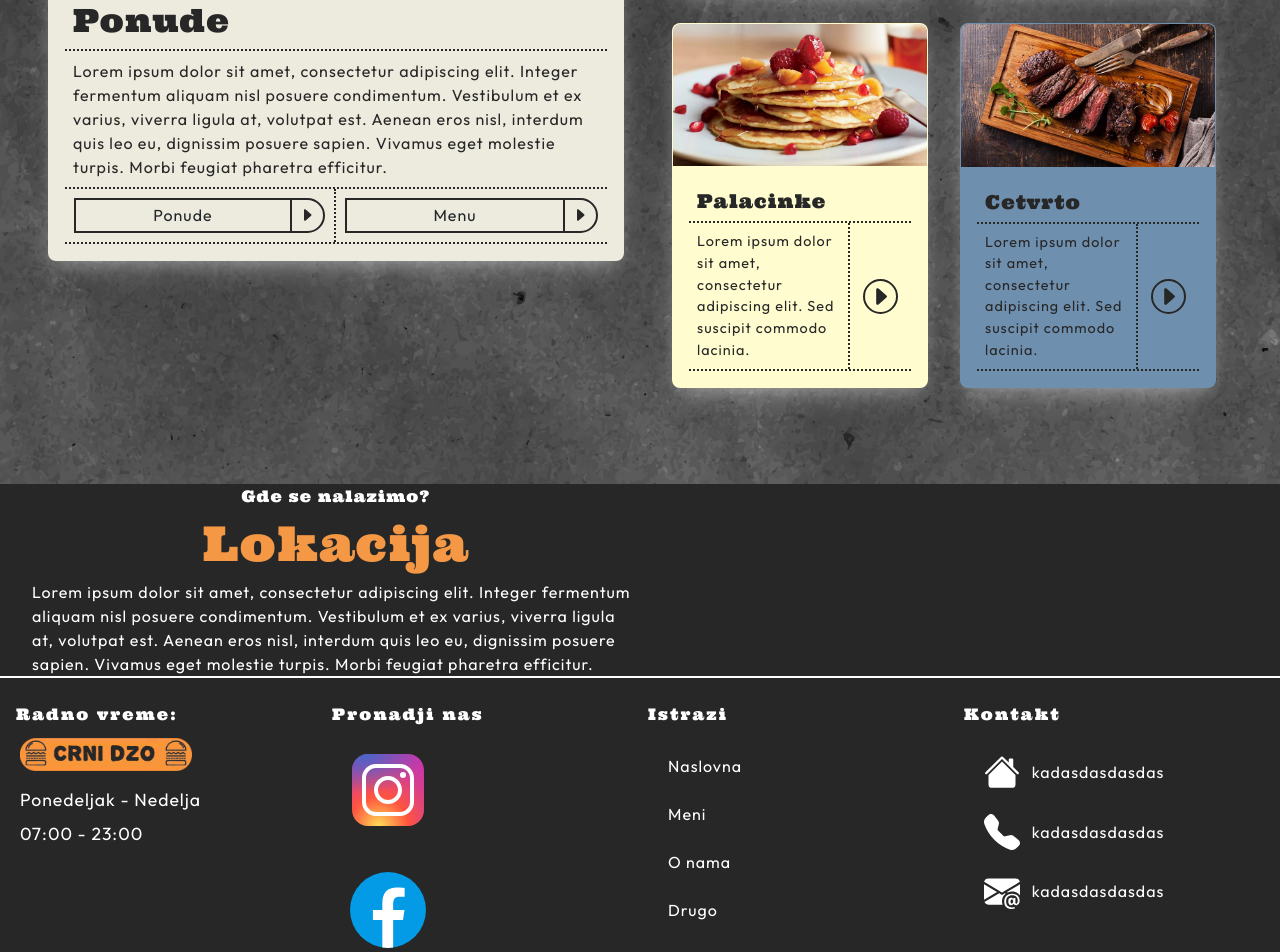
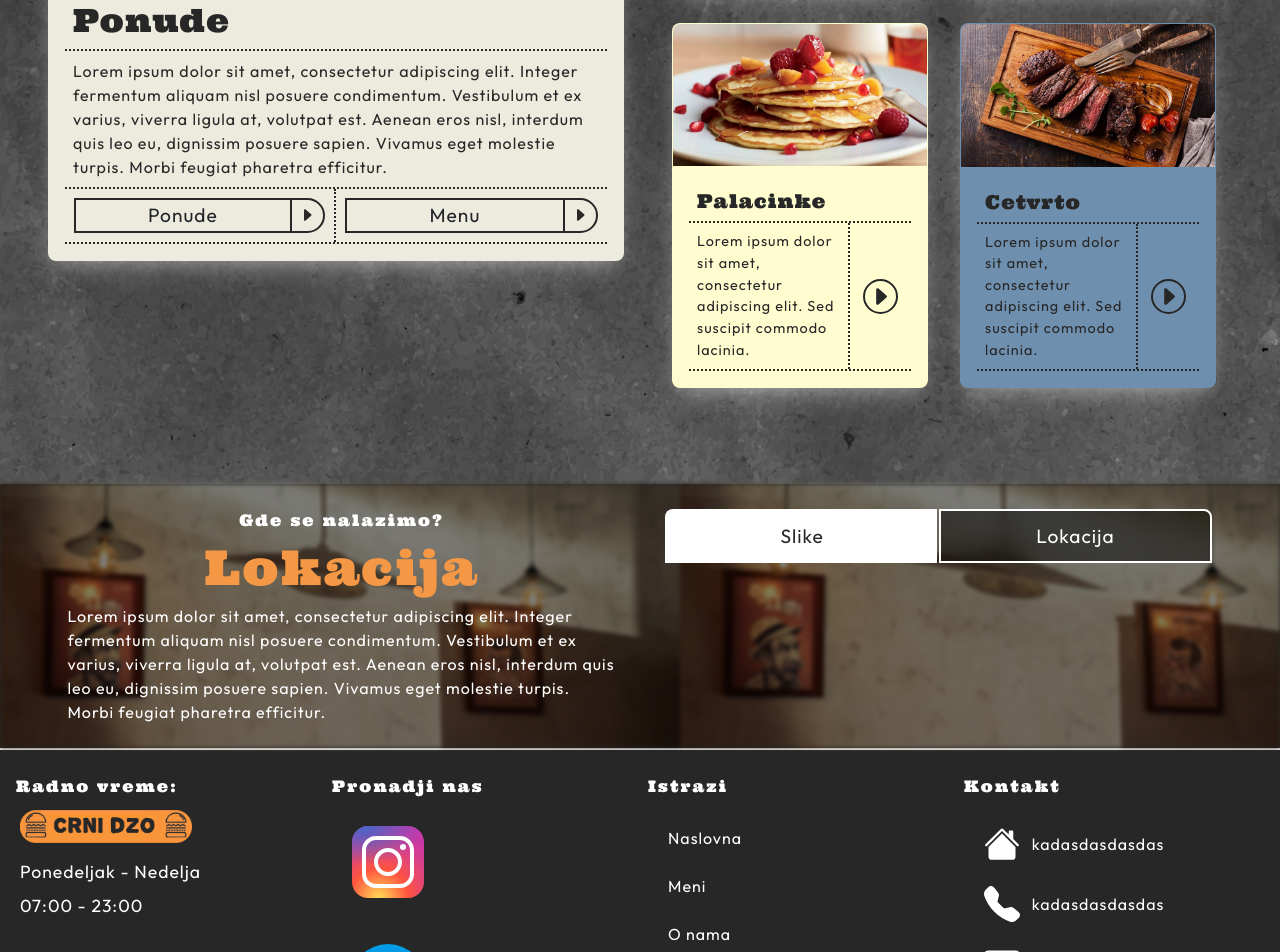
Before and after one commit to nikola-velemir/CrniDzo, a React (Vite) app: page / in a window 1280 px wide. Shown: the part 1437-2389 px from the top of the page. Built offline with nearby package versions, Linux system fonts and the light colour scheme.

Commit message:
[wip/feature] location display

```diff
--- a/src/App.css
+++ b/src/App.css
@@ -666,6 +666,7 @@ footer .footer-link-icon {
       align-items: center;
       justify-content: space-between;
       transition: all 0.3s cubic-bezier(0.2, 0, 0, 1);
+      font-size: 1.2rem;
       &.fade-in {
         opacity: 1;
       }
@@ -679,7 +680,8 @@ footer .footer-link-icon {
         right: 0;
         left: 0;
         & > * {
-          background-color: #fff;
+          color: #f59846;
+          background-color: #272727;
         }
       }
       & > div {
@@ -757,7 +759,7 @@ footer .footer-link-icon {
     }
     & div:nth-child(2) {
       position: absolute;
-      background-color: #fff;
+      background-color: #272727;
     }
     & img {
       width: 100%;
@@ -782,19 +784,33 @@ footer .footer-link-icon {
   letter-spacing: 2px;
 }
 .location-display {
+  position: relative;
   color: #fff;
   & > .row {
     width: 95%;
     margin: 0 auto;
     & > div {
+      padding: 1.5rem;
       display: grid;
       place-items: center;
+      z-index: 2;
     }
   }
+}
+.location-display-filter {
+  position: absolute;
+  top: 0;
+  left: 0;
+  right: 0;
+  bottom: 0;
+  filter: blur(2px) brightness(50%);
+
+  z-index: 1;
 }
 .location-display-text {
   text-align: center;
   & .row > div {
+    letter-spacing: 2px;
     &:first-child {
       font-family: "Ultra";
     }
@@ -805,10 +821,50 @@ footer .footer-link-icon {
     }
     &:nth-child(n + 3) {
       text-align: left;
+      letter-spacing: 1px;
     }
   }
 }
+.location-display-content {
+  width: 100%;
+  height: 100%;
+  & .location-display-content-buttons {
+    .row {
+      & .my-btn {
+        width: 100%;
+        height: 3.5rem;
+        padding: unset;
+        font-size: 1.2rem;
 
+        & > .banner-cta-button-content {
+          border-right: none;
+          border-radius: 0.5rem 0rem 0rem 0rem;
+          padding: unset;
+          &:nth-child(2) {
+            position: absolute;
+            top: 0;
+            right: 0;
+            left: 0;
+            bottom: 0;
+          }
+          &.fade-in {
+            opacity: 1;
+          }
+          &.fade-out {
+            opacity: 0;
+          }
+        }
+      }
+      & > div:nth-child(2) {
+        & .banner-cta-button-content {
+          padding: unset;
+          border-right: 2px solid #fff;
+          border-radius: 0rem 0.5rem 0rem 0rem;
+        }
+      }
+    }
+  }
+}
 @media only screen and (max-width: 990px) {
   .navbar.navbar-expand-lg > .container-fluid {
     width: 100%;
--- a/src/Components/Displays/LocationDisplay/LocationDisplay.tsx
+++ b/src/Components/Displays/LocationDisplay/LocationDisplay.tsx
@@ -1,10 +1,31 @@
-const LocationDisplay = () => {
+import React, { useState } from "react";
+import location_display_main_img from "../../../assets/images/location-display.jpg";
+import LocationDisplayButton from "./SubComponents/LocationDisplayButton";
+
+const LocationDisplay: React.FC = () => {
+  const [isFirstClicked, setIsFirstClicked] = useState(true);
+  const [isSecondClicked, setIsSecondClicked] = useState(false);
+
+  const handleFirstButtonClick = () => {
+    setIsFirstClicked(true);
+    setIsSecondClicked(false);
+  };
+
+  const handleSecondButtonClick = () => {
+    setIsFirstClicked(false);
+    setIsSecondClicked(true);
+  };
+
   return (
-    <div className="containter-fluid location-display">
+    <div className="container-fluid location-display">
+      <div
+        className="location-display-filter"
+        style={{ backgroundImage: `url(${location_display_main_img})` }}
+      ></div>
       <div className="row">
         <div className="col-lg-6 col-md-12 col-sm-12 col-xs-12">
           <div className="location-display-text">
-            <div className="row ">
+            <div className="row">
               <div className="col-12">Gde se nalazimo?</div>
               <div className="col-12">Lokacija</div>
               <div className="col-12">
@@ -17,7 +38,28 @@ const LocationDisplay = () => {
             </div>
           </div>
         </div>
-        <div className="col-lg-6 col-md-12 col-sm-12 col-xs-12"></div>
+        <div className="col-lg-6 col-md-12 col-sm-12 col-xs-12">
+          <div className="location-display-content">
+            <div className="location-display-content-buttons">
+              <div className="row">
+                <div className="col-6">
+                  <LocationDisplayButton
+                    text="Slike"
+                    isClicked={isFirstClicked}
+                    onClick={handleFirstButtonClick}
+                  />
+                </div>
+                <div className="col-6">
+                  <LocationDisplayButton
+                    text="Lokacija"
+                    isClicked={isSecondClicked}
+                    onClick={handleSecondButtonClick}
+                  />
+                </div>
+              </div>
+            </div>
+          </div>
+        </div>
       </div>
     </div>
   );
--- /dev/null
+++ b/src/Components/Displays/LocationDisplay/SubComponents/LocationDisplayButton.tsx
@@ -0,0 +1,42 @@
+import React, { useState } from "react";
+
+interface LocationDisplayButtonProps {
+  text: string;
+  isClicked: boolean;
+  onClick: () => void;
+}
+
+const LocationDisplayButton: React.FC<LocationDisplayButtonProps> = ({
+  text,
+  isClicked,
+  onClick,
+}) => {
+  const [isHovered, setIsHovered] = useState(false);
+
+  return (
+    <button
+      type="button"
+      className={`btn my-btn`}
+      onMouseLeave={() => setIsHovered(false)}
+      onMouseOver={() => setIsHovered(true)}
+      onClick={onClick}
+    >
+      <div
+        className={`banner-cta-button-content ${
+          isHovered || isClicked ? "fade-out" : "fade-in"
+        }`}
+      >
+        {text}
+      </div>
+      <div
+        className={`banner-cta-button-content ${
+          isHovered || isClicked ? "fade-in" : "fade-out"
+        }`}
+      >
+        {text}
+      </div>
+    </button>
+  );
+};
+
+export default LocationDisplayButton;
```
Also changed, not shown: src/assets/images/location-display.jpg (added).
